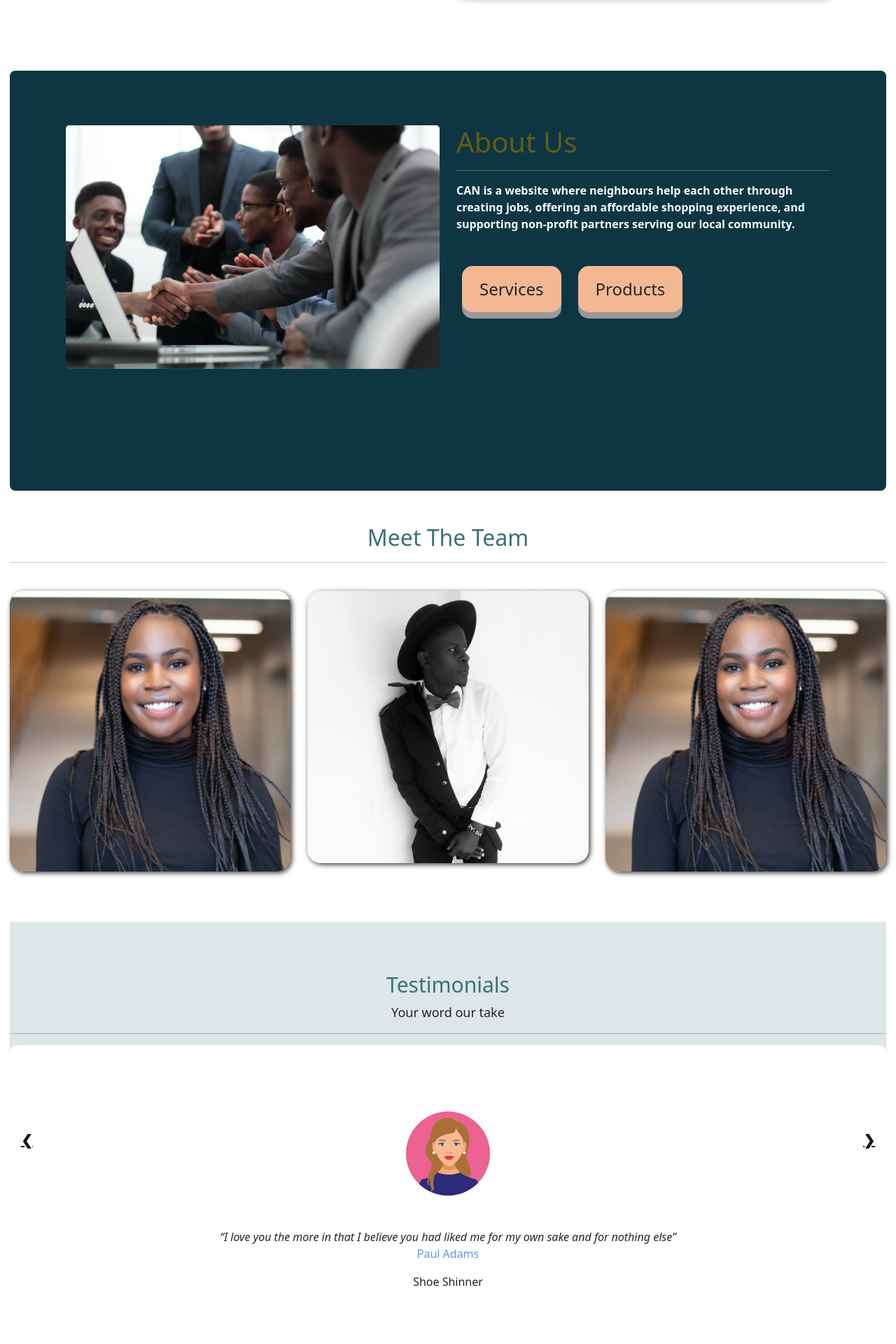
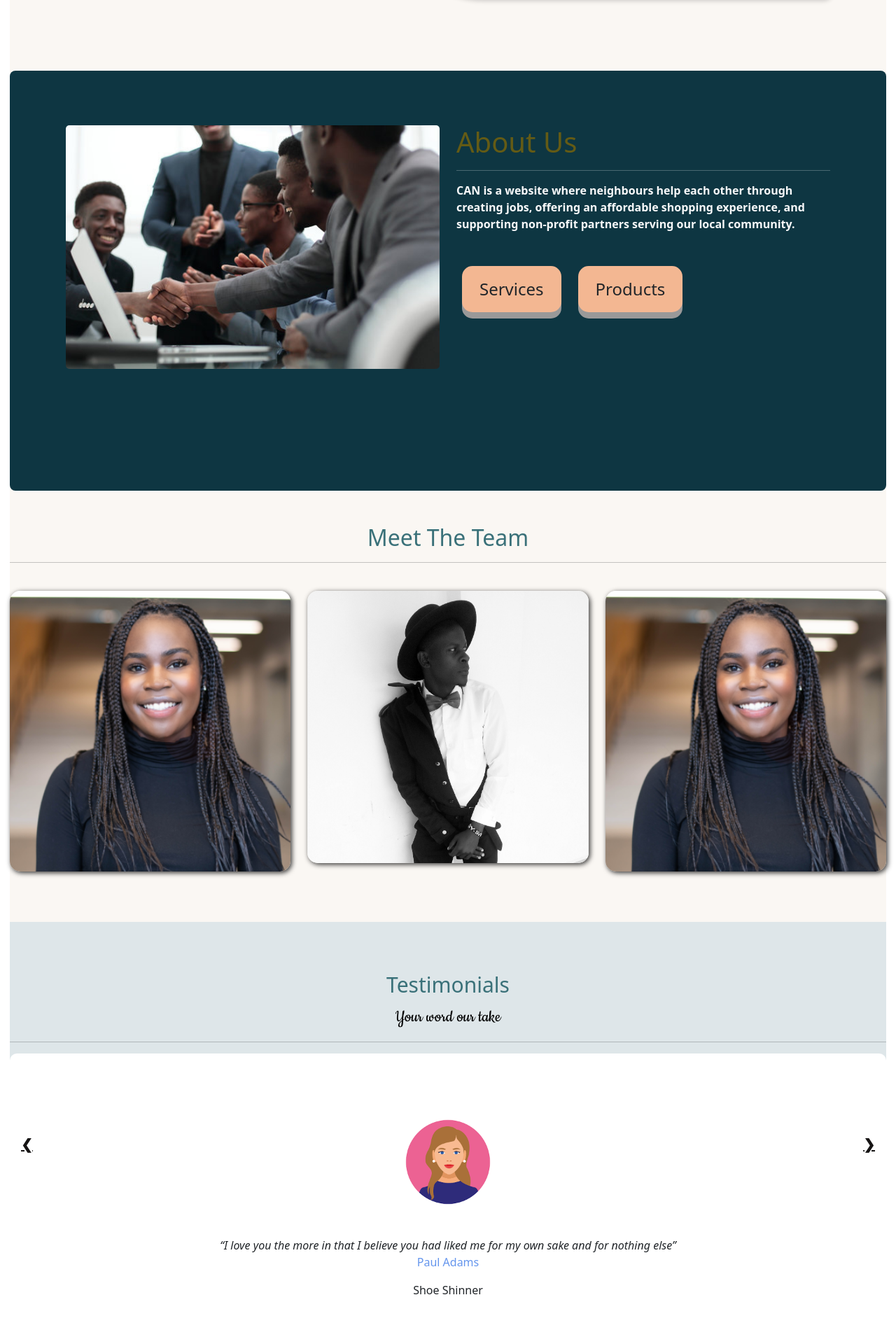
Before and after one commit to SayiaFelix/CAN, a Django app: page / in a window 1280 px wide. Shown: the part 692-2612 px from the top of the page at 70% size. Run offline with Django 3.2, Linux system fonts and the light colour scheme; some libraries are stand-ins or nearby versions; some web fonts are replaced.

Commit message:
adding styling

```diff
--- a/community/templates/base.html
+++ b/community/templates/base.html
@@ -36,33 +36,34 @@
 
 <body>
      <div id="">
-        <div id="mySidebar" class="sidebar fixed-top bg-light shadow-lg bg-body rounded" style="">
+        <div id="mySidebar" class="sidebar" style="">
           <a href="javascript:void(0)" class="closebtn" onclick="closeNav()">×</a>
           <hr>
           <a href="{% url 'home_view' %}"  style="text-decoration: none; font-weight: bold; "class="">Home</a>
-           <hr>
+          <hr>
           <a class="" href="/profile/{{user.id}}" style="text-decoration: none; font-weight: bold;" title="User"><i class="fa-solid fa-user fa-lg mr-2"></i>{{user}}</a>
           <hr>
           <a href="{% url 'update-profile' %}" class="">Update Profile</a>
           <hr>
           <a href="{% url 'donate_funds' %}" class="">Donate Fund</a>
           <hr>
-          <a class="nav-link" href="{% url 'services' %}"><i class='fab fa-servicestack'></i>SERVICES</a>
+          <a class="nav-link" href="{% url 'services' %}"><i class='fab fa-servicestack mr-2'></i>SERVICES</a>
           <hr>
-          <a class="nav-link" href="{% url 'product' %}"><i class="fa fa-product-hunt" aria-hidden="true"></i>PRODUCTS</a>
+          <a class="nav-link" href="{% url 'product' %}"><i class="fa fa-product-hunt mr-2"  aria-hidden="true"></i>PRODUCTS</a>
           <hr>
-          <a href="{% url 'register' %}" class="nav-link"><i class='fas fa-registered'></i>Register</a>
+          <a href="{% url 'register' %}" class="nav-link"><i class='fas fa-registered mr-2'></i>Register</a>
           <hr>
-          <a href="{% url 'logout' %}" class="nav-link"><i class="fa fa-sign-out"></i>Log Out</a>
+          <a href="{% url 'logout' %}" class="nav-link"><i class="fa fa-sign-out mr-2"></i>Log Out</a>
           <hr>
-          <a href="{% url 'login' %}" class="nav-link"><i class="fa fa-sign-in" aria-hidden="true"></i>Log In</a>
+          <a href="{% url 'login' %}" class="nav-link"><i class="fa fa-sign-in mr-2" aria-hidden="true"></i>Log In</a>
           <hr>
 
           {% comment %} {% if user.is_authenticated%}
 
+
           {% else%}
 
-          {% endif%}   {% endcomment %}
+          {% endif%}  {% endcomment %}
         </div>
         <div id="main">
           <button class="openbtn" onclick="openNav()">☰MENU</button>
@@ -79,7 +80,7 @@
              </form>
           </div>  {% endcomment %}
           <hr>
-         <div id="body" style="background-color: #fff; border-radius: 5px;" >
+         <div id="body" style="background-color: rgb(250, 247, 243); border-radius: 5px;" >
           {% block content %}{%endblock%}
          </div>
 
--- a/landing/templates/landing/home.html
+++ b/landing/templates/landing/home.html
@@ -9,13 +9,13 @@
             <br><br> <br>
             <h1 style="color: black; font-size: 56px;font-weight: bold;">Community Aid <br> Network</h1>
             <hr>
-            <p style="font-size: 20px; color: black; font-weight: 400;">Humanity to the Core</p>
+            <p style="" id="core">Humanity to the Core</p>
             <br>
             <br/>
             <button type="button" class="button" ><a href="#about" style="text-decoration:none" class="text-dark">Get Started</a></button>
           </div>
           <div class="column col-7">
-            <img src="/static/images/women.jpg" style="border-radius: 10px;   border-bottom-left-radius: 120px; box-shadow: 2px 2px 7px rgba(3,3,3,0.2); height:70vh;"  class="image image-fluid"style="width:100%">
+            <img src="/static/images/women.jpg" style="border-radius: 10px;   border-bottom-left-radius: 130px; box-shadow: 2px 2px 7px rgba(3,3,3,0.2); height:70vh;"  class="image image-fluid"style="width:100%">
           </div>
       </div>
 </div>
@@ -50,7 +50,7 @@
        <div class="row d-flex">
           <div class="col-md-4">
             <br>
-            <img src="/static/images/team3.png" alt="Avatar"style="border-radius: 20px; box-shadow: 2px 2px 7px rgba(3,3,3,0.8);" class="image image-fluid" class="image" >
+            <img src="/static/images/team3.png" alt="Avatar"style="border-radius: 15px; box-shadow: 2px 2px 7px rgba(3,3,3,0.8);" class="image image-fluid" class="image" >
             <div class="overlay"> <br>
                <h2><b>Caren Chepkorir</b></h2>
                <p>Research Consultant</p>
@@ -59,7 +59,7 @@
 
           <div class="col-md-4">
              <br/>
-            <img src="/static/images/j.jpg" alt="Avatar" style="border-radius: 20px; box-shadow: 2px 2px 7px rgba(3,3,3,0.8);" class="image image-fluid">
+            <img src="/static/images/j.jpg" alt="Avatar" style="border-radius: 15px; box-shadow: 2px 2px 7px rgba(3,3,3,0.8);" class="image image-fluid">
             <div class="overlay">
                <h2><b>Sir Felix </b></h2>
                <p>Managing Director</p>
@@ -68,7 +68,7 @@
 
           <div class="col-md-4">
             <br>
-            <img src="/static/images/team3.png" alt="Avatar" style="border-radius: 20px; box-shadow: 2px 2px 7px rgba(3,3,3,0.8);" class="image image-fluid"class="image">
+            <img src="/static/images/team3.png" alt="Avatar" style="border-radius: 15px; box-shadow: 2px 2px 7px rgba(3,3,3,0.8);" class="image image-fluid"class="image">
             <div class="overlay">
                <h2><b>Maureen Njung'e </b></h2>
                <P>Business Consultant</P>
@@ -81,7 +81,7 @@
          <div class="slideshow-container center">
           <div style="text-align:center"> <br/><br><br>
             <h2 style="color: rgb(58, 113, 121); font-size:30px">Testimonials</h2>
-            <p style="font-size:18px">Your word our take </p>
+            <p style="font-size:26px" id="core">Your word our take </p>
             <hr>
           </div>
           <div class="mySlides" style="background-color:white; border-radius:10px;">
--- a/static/css/com.css
+++ b/static/css/com.css
@@ -199,8 +199,8 @@
         z-index: 1;
         top: 0;
         left: 0;
-        background-color: #ccc;
-        color: #0E3642;
+        background-color: #0E3642;
+        color: #F97A3E;
         overflow-x: hidden;
         transition: 0.5s;
         padding-top: 60px;
@@ -209,28 +209,29 @@
     .sidebar a {
         padding: 8px 8px 8px 32px;
         text-decoration: none;
-        font-size: 25px;
-        color: #818181;
+        font-size: 18px;
+        color: #f2f7f8;
         display: block;
         transition: 0.3s;
     }
 
     .sidebar a:hover {
-        color: #F1F1F1;
+        font-size: 22px;
+        color: #F97A3E;
     }
 
     .sidebar .closebtn {
         position: absolute;
         top: 0;
         right: 25px;
-        font-size: 30px;
+        font-size: 25px;
         margin-left: 50px;
     }
 
     .openbtn {
         font-size: 17px;
         cursor: pointer;
-        background-color: #F97A3E;
+        background-color: #EC8E3B;
         color: white;
         padding: 10px 15px;
         border: none;
@@ -399,3 +400,10 @@
     #call-to-action .block .btn-contact i {
         margin-right: 10px;
     }
+
+    #core {
+        font-size: 30px;
+        color: black;
+        font-weight: 400;
+        font-family: 'Cookie', cursive;
+    }
```
